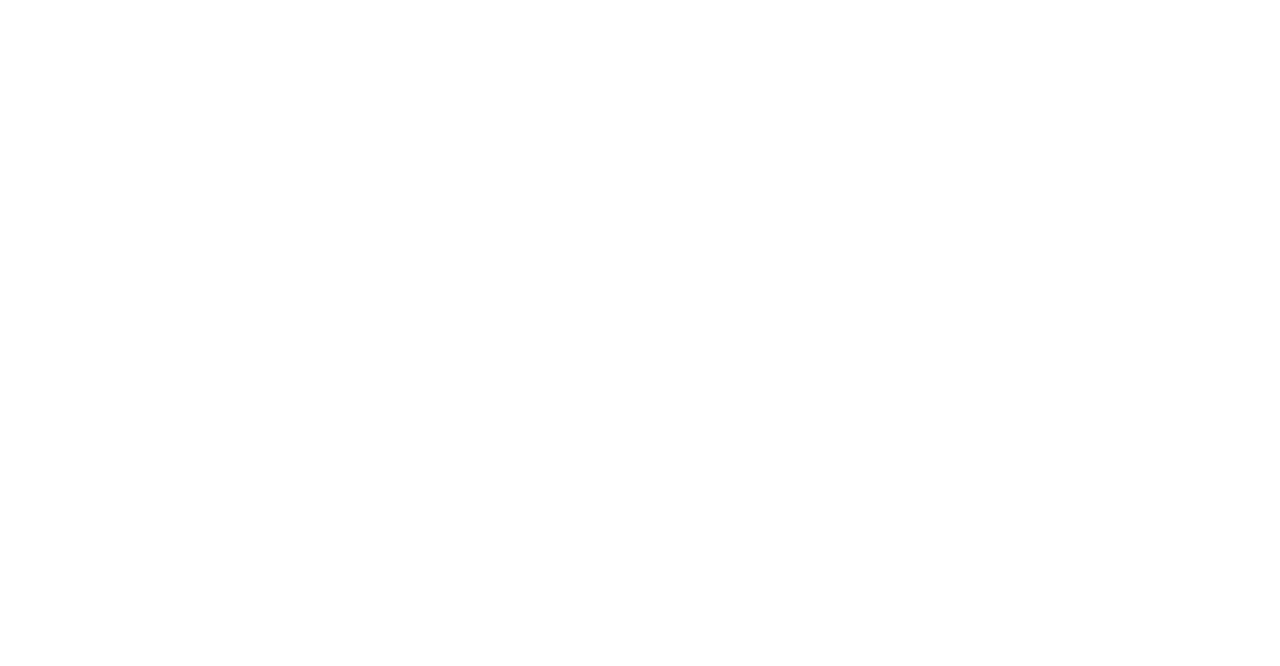
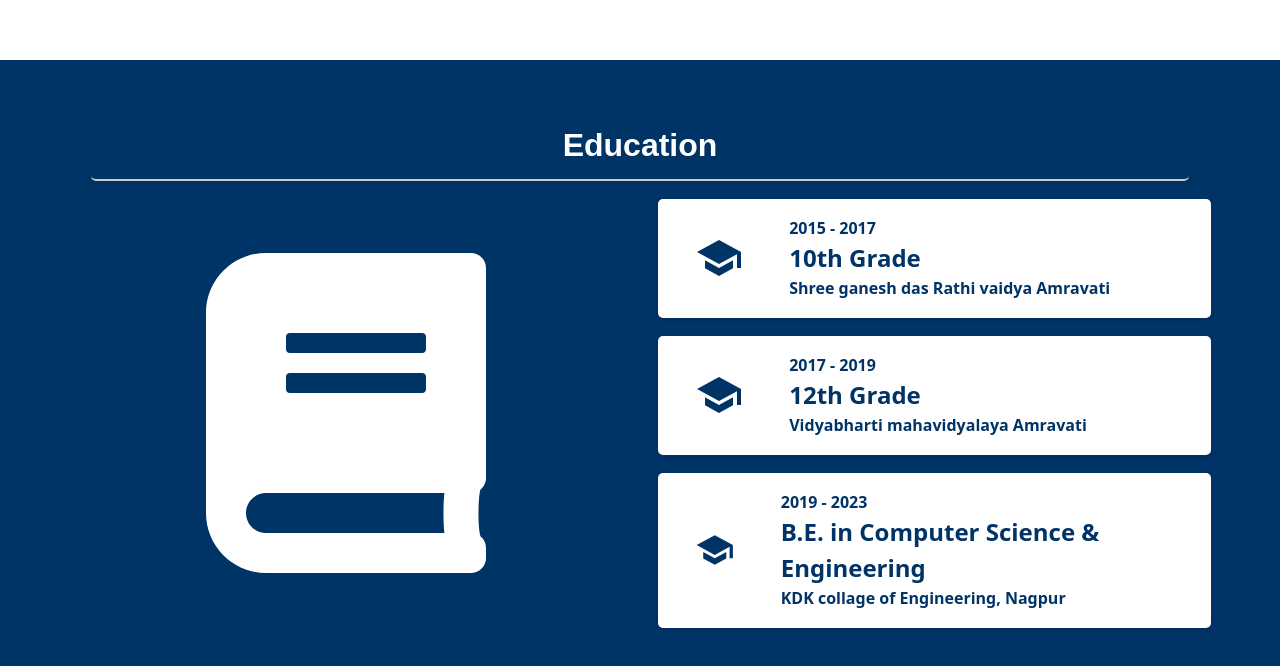
Before and after one commit to HrushikeshSurkar/hrushikesh-surkar-portfolio, a React (Create React App) app: page / in a window 1280 px wide. Shown: the part 1534-2200 px from the top of the page. Before the commit the page ends 1594 px from the top, so only its background shows below. Built offline with nearby package versions, Linux system fonts and the light colour scheme.

Commit message:
Education section added

```diff
--- a/src/components/layout/MainLayout.js
+++ b/src/components/layout/MainLayout.js
@@ -1,9 +1,11 @@
 import React from "react";
 import Header from "../ui/Header";
+import MainSection from "../ui/MainSection";
 const MainLayout = () => {
   return (
     <main>
       <Header />
+      <MainSection experience={"10 Months"} />
     </main>
   );
 };
--- /dev/null
+++ b/src/components/ui/Card.js
@@ -0,0 +1,18 @@
+import React from "react";
+import "../../styles/components/Card.css";
+import { MdSchool } from "react-icons/md";
+
+const Card = ({ year, educationTitle, educationPlace }) => {
+  return (
+    <div className="main-card">
+      <MdSchool className="education-icon" />
+      <div className="education-wrap">
+        <div className="education-year">{year}</div>
+        <div className="education-title">{educationTitle}</div>
+        <div className="education-place">{educationPlace}</div>
+      </div>
+    </div>
+  );
+};
+
+export default Card;
--- a/src/components/ui/Header.js
+++ b/src/components/ui/Header.js
@@ -1,13 +1,10 @@
 import React from "react";
 import NavbarComponent from "../../pages/Navbar";
-import Home from "../../pages/Home";
-import About from "../../pages/About";
+
 const Header = () => {
   return (
     <section>
       <NavbarComponent />
-      <Home />
-      <About experience={"10 Months"} />
     </section>
   );
 };
--- /dev/null
+++ b/src/components/ui/MainSection.js
@@ -0,0 +1,16 @@
+import React from "react";
+import Home from "../../pages/Home";
+import About from "../../pages/About";
+import Education from "../../pages/Education";
+
+const MainSection = ({ experience }) => {
+  return (
+    <div>
+      <Home />
+      <About experience={experience} />
+      <Education />
+    </div>
+  );
+};
+
+export default MainSection;
--- /dev/null
+++ b/src/pages/Education.js
@@ -0,0 +1,37 @@
+import React from "react";
+import CommonHeader from "../components/ui/CommonHeader";
+import Card from "../components/ui/Card";
+import "../styles/pages/Education.css";
+import { FaBook } from "react-icons/fa";
+
+const Education = () => {
+  return (
+    <section className="education-section">
+      <CommonHeader title={"Education"} />
+      <div className="education-main-content-wrap">
+        <div className="education-icon-wrap">
+          <FaBook className="education-icon-main" />
+        </div>
+        <div className="education-cards">
+          <Card
+            educationPlace="Shree ganesh das Rathi vaidya Amravati"
+            year="2015 - 2017"
+            educationTitle="10th Grade"
+          />
+          <Card
+            educationPlace="Vidyabharti mahavidyalaya Amravati"
+            year="2017 - 2019"
+            educationTitle="12th Grade"
+          />
+          <Card
+            educationPlace="KDK collage of Engineering, Nagpur"
+            year="2019 - 2023"
+            educationTitle="B.E. in Computer Science & Engineering"
+          />
+        </div>
+      </div>
+    </section>
+  );
+};
+
+export default Education;
--- /dev/null
+++ b/src/styles/components/Card.css
@@ -0,0 +1,32 @@
+.main-card {
+  display: flex;
+  flex-direction: row;
+
+  align-items: center;
+  text-align: left;
+  background-color: var(--main-color);
+  color: var(--main-bg-color);
+  padding: 3%;
+  box-shadow: 0 2px 4px rgba(0, 0, 0, 0.1);
+  border-radius: 5px;
+  font-weight: bold;
+  margin: 3%;
+}
+
+.education-icon {
+  font-size: 300%;
+  margin: 0px 20px;
+}
+.education-wrap {
+  margin: 0px 5%;
+}
+
+.education-year {
+  font-size: 100%;
+}
+.education-title {
+  font-size: 150%;
+}
+.education-place {
+  font-size: 100%;
+}
--- a/src/styles/components/CommonHeader.css
+++ b/src/styles/components/CommonHeader.css
@@ -1,12 +1,13 @@
 .common-header {
   text-align: center;
   font-size: 2rem;
+  margin: 0px 40px;
   padding: 10px;
   border-bottom: 2px solid #ccc;
   box-shadow: 0 2px 4px rgba(0, 0, 0, 0.1);
   border-radius: 5px;
-  background-color: #f8f8f8;
-  font-family: "Arial", sans-serif; /* Use a custom font */
+  color: var(--main-color);
+  background-color: var(--main-bg-color); /* Set text color */
+  font-family: var(--main-font-family); /* Use a custom font */
   font-weight: bold; /* Apply bold font weight */
-  color: #333; /* Set text color */
 }
--- a/src/styles/global.css
+++ b/src/styles/global.css
@@ -0,0 +1,5 @@
+:root {
+  --main-bg-color: #003366;
+  --main-color: #fff;
+  --main-font-family: "Arial", sans-serif;
+}
--- /dev/null
+++ b/src/styles/pages/Education.css
@@ -0,0 +1,25 @@
+.education-section {
+  background-color: var(--main-bg-color);
+  color: var(--main-color);
+  padding: 4%;
+}
+
+.education-main-content-wrap {
+  display: flex;
+  justify-content: space-between; /* Maintain space between cards and icon */
+  align-items: center; /* Center items vertically */
+}
+
+.education-cards {
+  width: 50%; /* Take up 50% width */
+}
+
+.education-icon-wrap {
+  width: 50%; /* Take up 50% width */
+  display: flex;
+  justify-content: center; /* Center icon horizontally */
+}
+
+.education-icon-main {
+  font-size: 2000%;
+}
--- a/src/styles/pages/Home.css
+++ b/src/styles/pages/Home.css
@@ -1,7 +1,7 @@
 .hero {
   position: relative;
-  background-color: #003366; /* Dark blue background color */
-  color: #fff; /* White text color */
+  background-color: var(--main-bg-color);
+  color: var(--main-color);
   padding: 250px 0;
   text-align: center;
 }
```
Also changed, not shown: 13 other files (tests, documents, lock files or other folders).
